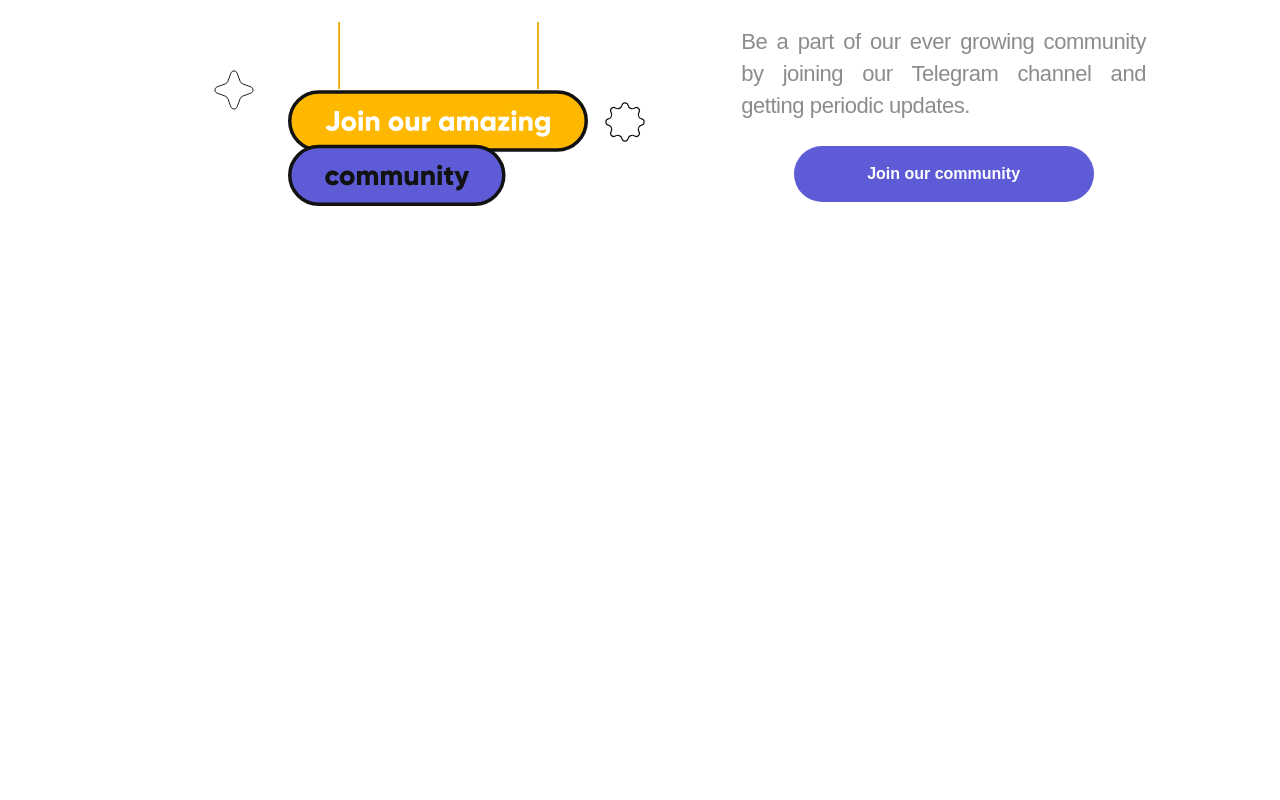
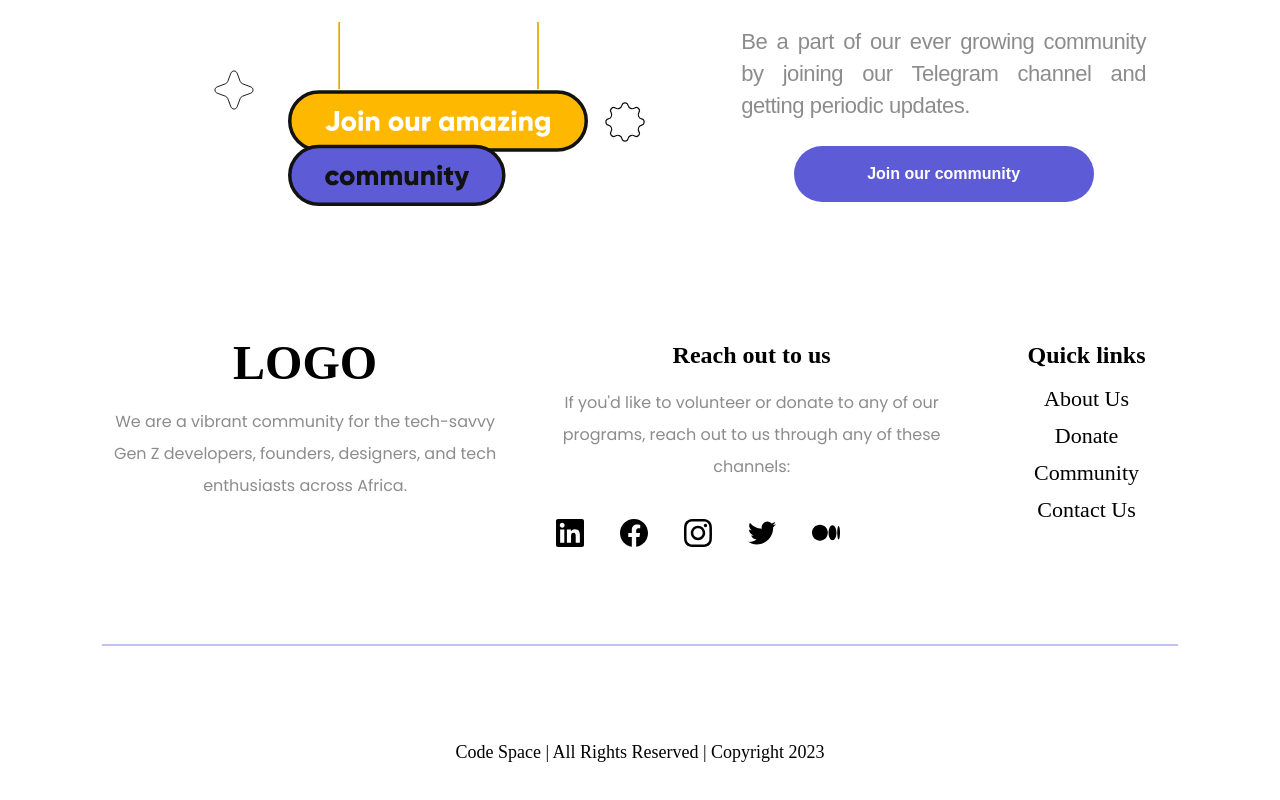
Before and after one commit to CodeSpacesHQ/codespace-webv2, a React (Vite) app: page /about in a window 1280 px wide. Shown: the part 2947-3747 px from the top of the page. Before the commit the page ends 3217 px from the top, so only its background shows below. Built offline with nearby package versions, Linux system fonts and the light colour scheme; a web font is replaced by a local one.

Commit message:
Added footer

```diff
--- a/src/pages/about/About.tsx
+++ b/src/pages/about/About.tsx
@@ -1,5 +1,6 @@
 import { AboutBanner, Vision , Team, Partners} from "."
 import Header from "../../components/Header"
+import Footer from "../../components/Footer"
 
 export const About = () => {
     return (
@@ -21,6 +22,10 @@
                 <Partners />
             </div>
 
+            <div>
+                <Footer />
+            </div>
+
         </section>
     )
 }
--- a/src/pages/about/Partners.tsx
+++ b/src/pages/about/Partners.tsx
@@ -50,10 +50,12 @@
                     </p>
 
                     <div>
-                        <button className=" bg-[#5D5CD6] hover:bg-white hover:border hover:border-[#5D5CD6]
-                        transition duration-300 ease-in-out hover:text-[#5D5CD6]
-                        rounded-[40px] p-4 px-6 font-gilroy text-[#FEFEFE]
-                        font-bold w-250px md:w-[300px]">Join our community</button>
+                        <a href="https://docs.google.com/forms/d/e/1FAIpQLSeBjs67bGLUuoJqUIFlIse2SQeHnmBCDp07cz_HrAlHSNKZsA/viewform?usp=send_form">
+                            <button className=" bg-[#5D5CD6] hover:bg-white hover:border hover:border-[#5D5CD6]
+                            transition duration-300 ease-in-out hover:text-[#5D5CD6]
+                            rounded-[40px] p-4 px-6 font-gilroy text-[#FEFEFE]
+                            font-bold w-250px md:w-[300px]">Join our community</button>
+                        </a>
                     </div>
 
                 </div>
```
